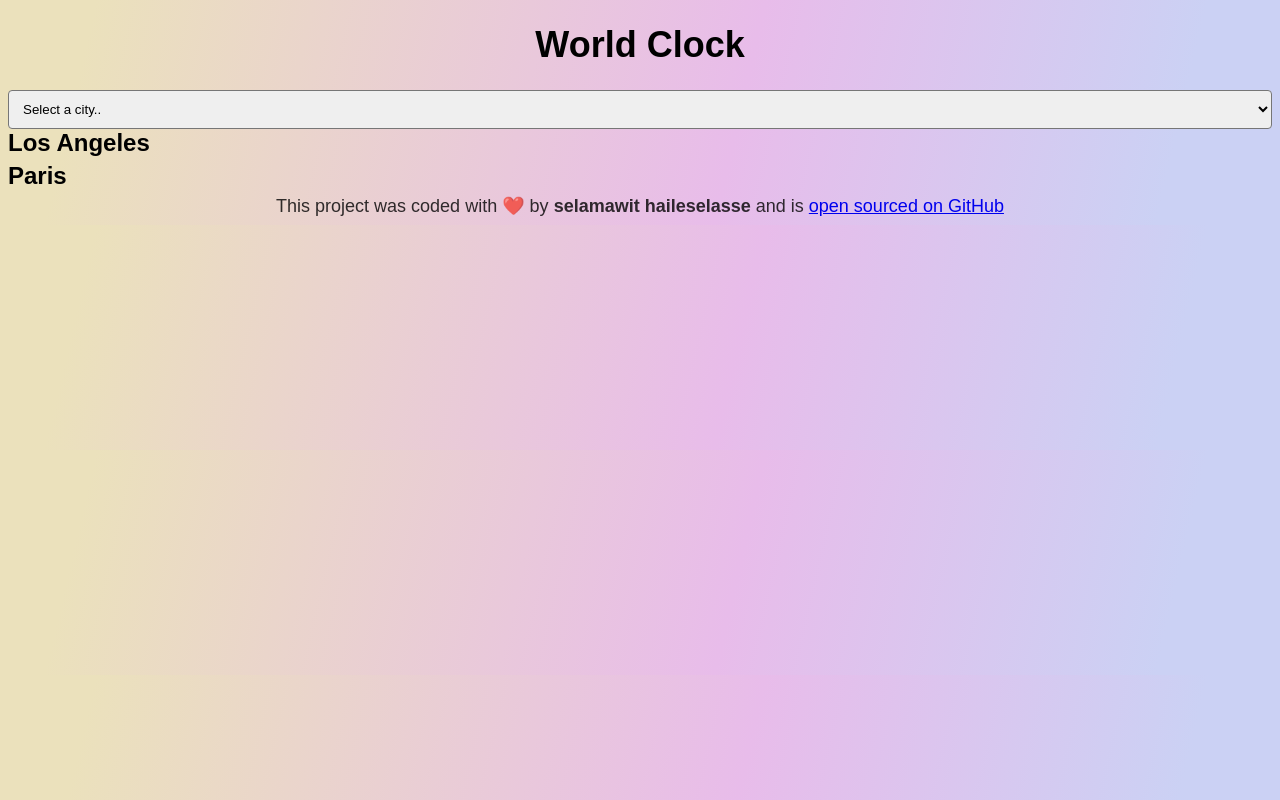
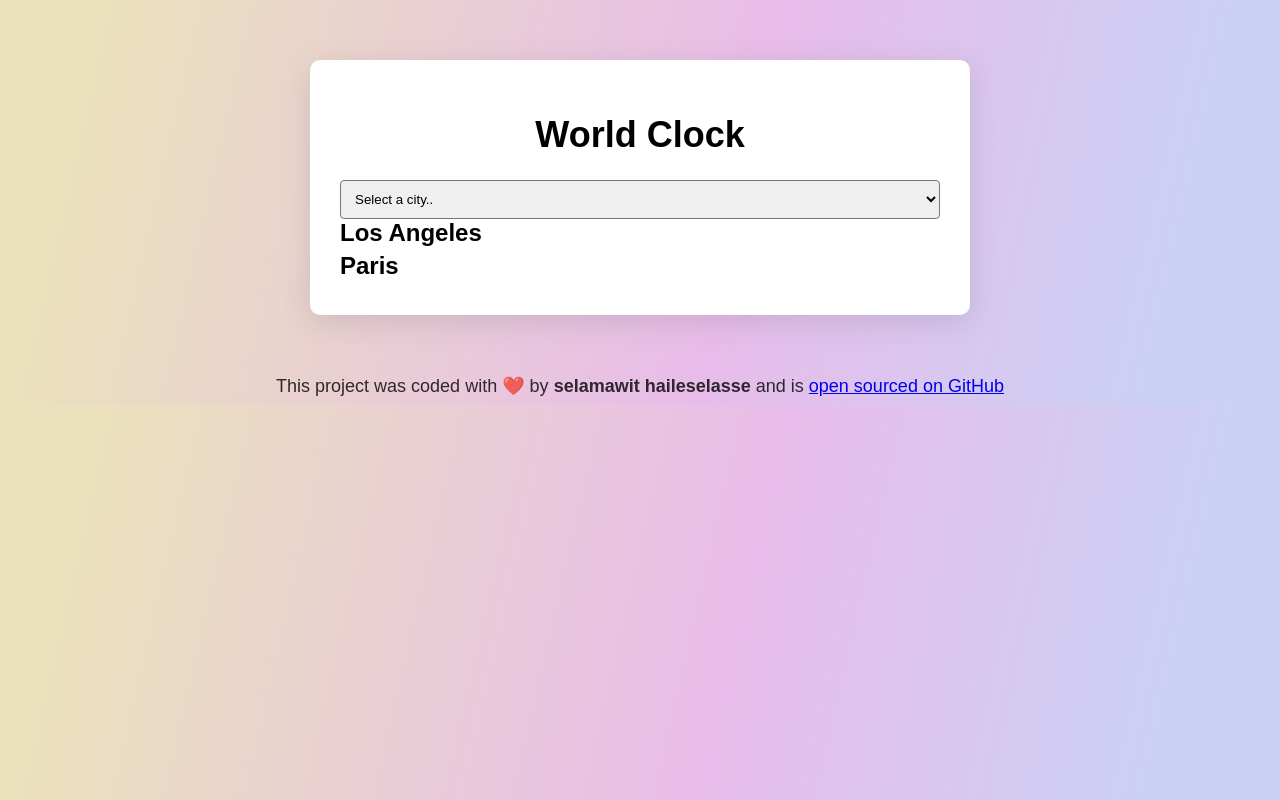
Before and after one commit to selamawit21-tsige/single-location, a plain HTML site: page index.html in a window 1280 px wide. Drawn offline with nearby package versions, Linux system fonts and the light colour scheme; a script that the page names is missing.

Commit message:
update index.html

```diff
--- a/index.html
+++ b/index.html
@@ -10,7 +10,7 @@
     <title>World Clock -selamawit haileselasse</title>
   </head>
   <body>
-    <div class="container">
+    <div class="containor">
       <h1>World Clock</h1>
 
       <select id="city">
```
